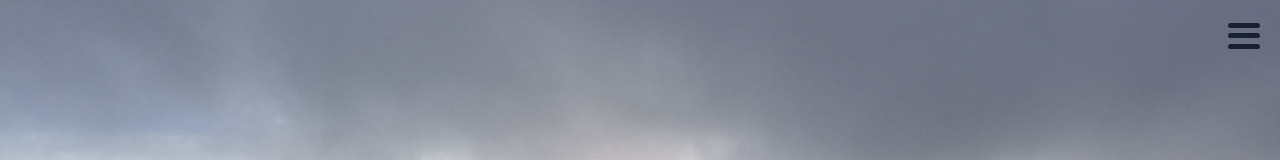
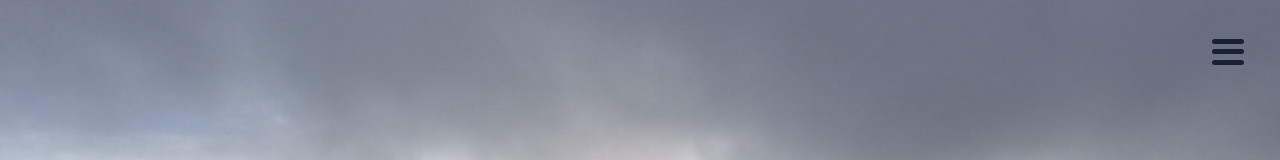
Before and after one commit to sund4e/timer, a Next.js app: page / in a window 1280 px wide. Shown: the top 160 px of the page. Built offline with nearby package versions, Linux system fonts and the light colour scheme.

Commit message:
Fix clicking outside timer

```diff
--- a/components/SideMenu/SideMenu.tsx
+++ b/components/SideMenu/SideMenu.tsx
@@ -39,8 +39,9 @@ const Menu = styled.div<{
 
 const StyledButton = styled(SwitchButton)`
   margin: 20px;
-  position: fixed;
-  right: 0px;
+  position: absolute;
+  right: 1rem;
+  top: 1rem;
 `;
 
 export type Props = {
--- a/components/TimeInput/TimeInput.tsx
+++ b/components/TimeInput/TimeInput.tsx
@@ -11,7 +11,6 @@ const Wrapper = styled.div<{
   display: flex;
   align-items: center;
   justify-content: center;
-  flex: 1;
   color: ${({ theme, $isFocused }) =>
     $isFocused ? theme.colors.highlight : ''};
   transition: ${({ theme }) => theme.transition}s;
--- a/components/TimerApp/TimerApp.tsx
+++ b/components/TimerApp/TimerApp.tsx
@@ -27,10 +27,10 @@ const Text = styled.p`
 
 const Wrapper = styled.div`
   display: flex;
-  justify-content: space-between;
+  justify-content: center;
   flex-direction: column;
   height: 100%;
-  align-items: stretch;
+  align-items: center;
   overflow: hidden;
 `;
 
```
Also changed, not shown: 1 other file (tests, documents, lock files or other folders).
